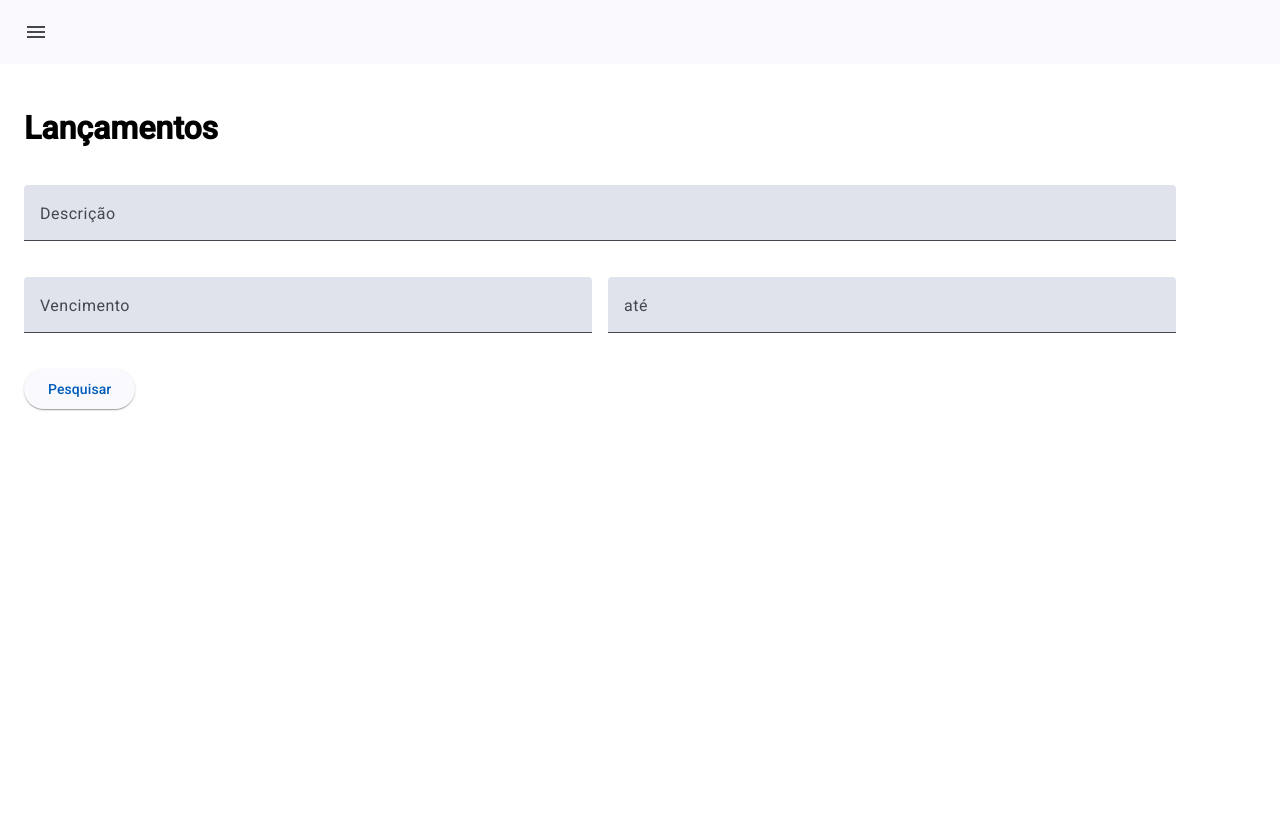
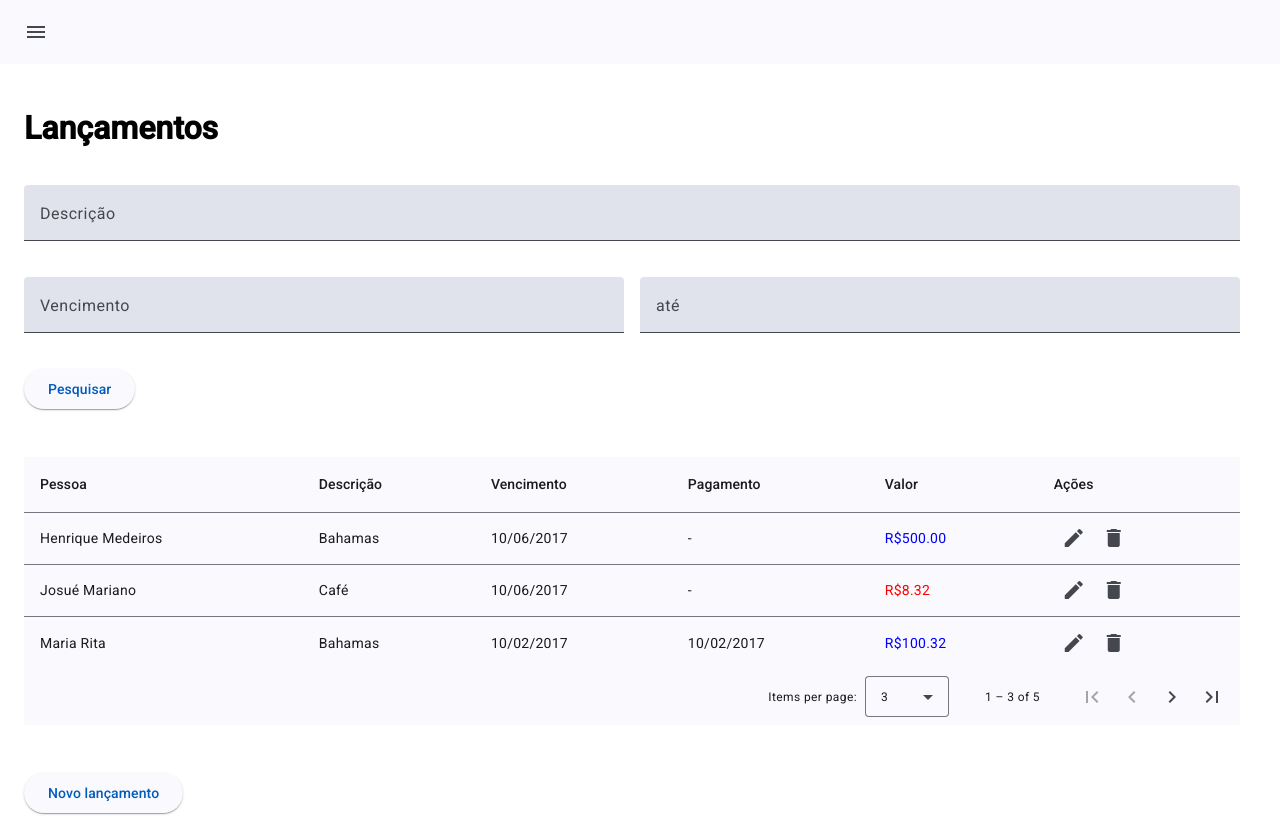
Before and after one commit to jlfilho/app-pagamentos, an Angular app: page / in a window 1280 px wide. Before the commit the page ends 800 px from the top, so only its background shows below. Built offline with nearby package versions, Linux system fonts and the light colour scheme.

Commit message:
Adicionando uma Tabela com Paginação no Angular Material

```diff
--- a/src/app/lancamentos/lancamentos.component.html
+++ b/src/app/lancamentos/lancamentos.component.html
@@ -28,3 +28,69 @@
     Pesquisar
   </button>
 </div>
+
+<!-- Tabela de Dados -->
+<div class="tabela-container">
+  <table mat-table [dataSource]="dataSource" class="mat-elevation-z8">
+
+    <!-- Coluna: Pessoa -->
+    <ng-container matColumnDef="pessoa">
+      <th mat-header-cell *matHeaderCellDef> Pessoa </th>
+      <td mat-cell *matCellDef="let lanc"> {{ lanc.pessoa }} </td>
+    </ng-container>
+
+    <!-- Coluna: Descrição -->
+    <ng-container matColumnDef="descricao">
+      <th mat-header-cell *matHeaderCellDef> Descrição </th>
+      <td mat-cell *matCellDef="let lanc"> {{ lanc.descricao }} </td>
+    </ng-container>
+
+    <!-- Coluna: Vencimento -->
+    <ng-container matColumnDef="vencimento">
+      <th mat-header-cell *matHeaderCellDef> Vencimento </th>
+      <td mat-cell *matCellDef="let lanc"> {{ lanc.vencimento }} </td>
+    </ng-container>
+
+    <!-- Coluna: Pagamento -->
+    <ng-container matColumnDef="pagamento">
+      <th mat-header-cell *matHeaderCellDef> Pagamento </th>
+      <td mat-cell *matCellDef="let lanc"> {{ lanc.pagamento || '-' }} </td>
+    </ng-container>
+
+    <!-- Coluna: Valor -->
+    <ng-container matColumnDef="valor">
+      <th mat-header-cell *matHeaderCellDef> Valor </th>
+      <td mat-cell *matCellDef="let lanc" [ngStyle]="{ color: lanc.tipo === 'DESPESA' ? 'red' : 'blue' }">
+        {{ lanc.valor | currency:'BRL' }}
+      </td>
+    </ng-container>
+
+    <!-- Coluna: Ações -->
+    <ng-container matColumnDef="acoes">
+      <th mat-header-cell *matHeaderCellDef> Ações </th>
+      <td mat-cell *matCellDef="let lanc">
+        <button mat-icon-button color="primary" matTooltip="Editar" matTooltipPosition="above">
+          <mat-icon>edit</mat-icon>
+        </button>
+        <button mat-icon-button color="warn" matTooltip="Excluir" matTooltipPosition="above">
+          <mat-icon>delete</mat-icon>
+        </button>
+      </td>
+    </ng-container>
+
+    <!-- Cabeçalho e Linhas -->
+    <tr mat-header-row *matHeaderRowDef="colunas"></tr>
+    <tr mat-row *matRowDef="let row; columns: colunas;"></tr>
+  </table>
+
+  <!-- Paginação -->
+  <mat-paginator [length]="lancamentos.length"
+                 [pageSize]="3"
+                 [pageSizeOptions]="[3, 10, 20]"
+                 showFirstLastButtons>
+  </mat-paginator>
+</div>
+
+<div class="container">
+  <button mat-raised-button color="primary">Novo lançamento</button>
+</div>
--- a/src/app/lancamentos/lancamentos.component.scss
+++ b/src/app/lancamentos/lancamentos.component.scss
@@ -1,6 +1,6 @@
 .container {
   padding: 24px;
-  width: 90%;
+  width: 95%;
 
   @media (min-width: 1600px) {
     width: 70%;
@@ -29,3 +29,9 @@
     margin-top: 16px;
   }
 }
+
+.tabela-container {
+  margin: 24px;
+  width: 95%;
+  overflow-x: auto;
+}
--- a/src/app/lancamentos/lancamentos.component.ts
+++ b/src/app/lancamentos/lancamentos.component.ts
@@ -1,25 +1,57 @@
-import { Component } from '@angular/core';
+import { Component, OnInit, ViewChild, AfterViewInit } from '@angular/core';
+import { CommonModule } from '@angular/common';
 import { FormsModule } from '@angular/forms';
+import { MatPaginator } from '@angular/material/paginator';
+import { MatTableDataSource } from '@angular/material/table';
 import { MatFormFieldModule } from '@angular/material/form-field';
 import { MatInputModule } from '@angular/material/input';
 import { MatButtonModule } from '@angular/material/button';
 import { MatToolbarModule } from '@angular/material/toolbar';
 import { MatIconModule } from '@angular/material/icon';
-
+import { MatTableModule } from '@angular/material/table';
+import { MatPaginatorModule } from '@angular/material/paginator';
+import { MatTooltipModule } from '@angular/material/tooltip';
 
 @Component({
   selector: 'app-lancamentos',
-  imports: [ FormsModule,
+  standalone: true,
+  imports: [
+    FormsModule,
+    CommonModule,
     MatToolbarModule,
+    MatPaginatorModule,
     MatIconModule,
     MatFormFieldModule,
     MatInputModule,
-    MatButtonModule],
+    MatButtonModule,
+    MatTableModule,
+    MatTooltipModule
+  ],
   templateUrl: './lancamentos.component.html',
   styleUrl: './lancamentos.component.scss'
 })
-export class LancamentosComponent {
+export class LancamentosComponent implements OnInit, AfterViewInit {
   descricao = '';
   vencimentoInicio = '';
   vencimentoFim = '';
+
+  colunas: string[] = ['pessoa', 'descricao', 'vencimento', 'pagamento', 'valor', 'acoes'];
+
+  lancamentos = [
+    { tipo: 'RECEITA', pessoa: 'Henrique Medeiros', descricao: 'Bahamas', vencimento: '10/06/2017', pagamento: null, valor: 500.00 },
+    { tipo: 'DESPESA', pessoa: 'Josué Mariano', descricao: 'Café', vencimento: '10/06/2017', pagamento: null, valor: 8.32 },
+    { tipo: 'RECEITA', pessoa: 'Maria Rita', descricao: 'Bahamas', vencimento: '10/02/2017', pagamento: '10/02/2017', valor: 100.32 },
+    { tipo: 'RECEITA', pessoa: 'Pedro Santos', descricao: 'Top Club', vencimento: '10/06/2017', pagamento: null, valor: 120.00 },
+    { tipo: 'RECEITA', pessoa: 'Ricardo Pereira', descricao: 'CEMIG', vencimento: '10/02/2017', pagamento: '10/02/2017', valor: 110.44 }
+  ];
+
+  dataSource = new MatTableDataSource(this.lancamentos);
+
+  @ViewChild(MatPaginator) paginator!: MatPaginator;
+
+  ngOnInit(): void {}
+
+  ngAfterViewInit(): void {
+    this.dataSource.paginator = this.paginator;
+  }
 }
```
Also changed, not shown: 1 other file (tests, documents, lock files or other folders).
